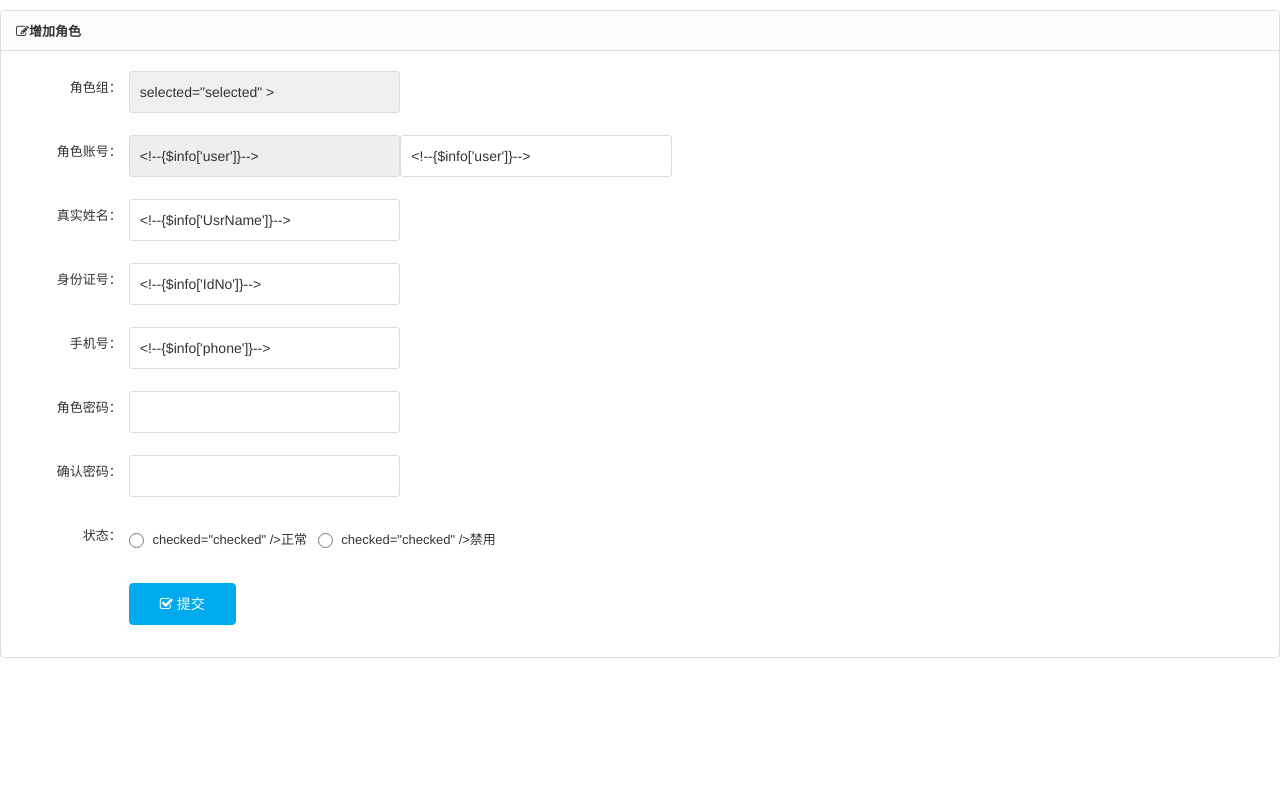
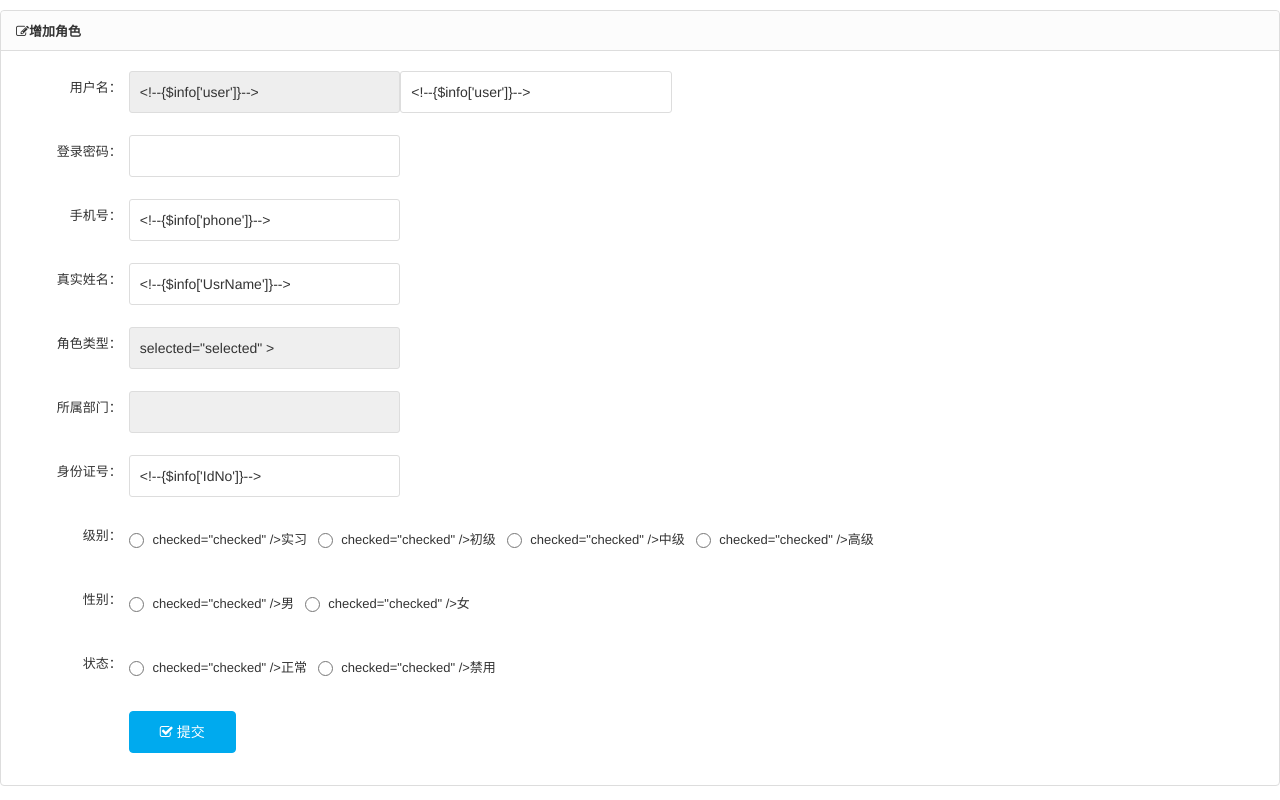
Before and after one commit to qixinliang/zhixiao_system, a PHP site: page /web/template/admin/editinfo.htm in a window 1280 px wide. Run offline with PHP 8.4, Linux system fonts and the light colour scheme; lists and menus that the app fills with data are empty; some libraries are stand-ins or nearby versions.

Commit message:
合并代码

```diff
--- a/sales/data/template_c/admingroup/run.tpl.php
+++ b/sales/data/template_c/admingroup/run.tpl.php
@@ -1,4 +1,4 @@
-<?php  if (!defined("IS_INITPHP")) exit("Access Denied!");  /* INITPHP Version 1.0 ,Create on 2017-03-14 14:54:43, compiled from ./web/template/admingroup/run.htm */ ?>
+<?php  if (!defined("IS_INITPHP")) exit("Access Denied!");  /* INITPHP Version 1.0 ,Create on 2017-03-14 17:56:03, compiled from ./web/template/admingroup/run.htm */ ?>
 <!DOCTYPE html>
 <html lang="zh-cn">
 <head>
--- a/sales/data/template_c/department/add.tpl.php
+++ b/sales/data/template_c/department/add.tpl.php
@@ -1,4 +1,4 @@
-<?php  if (!defined("IS_INITPHP")) exit("Access Denied!");  /* INITPHP Version 1.0 ,Create on 2017-03-14 14:54:56, compiled from ./web/template/department/add.htm */ ?>
+<?php  if (!defined("IS_INITPHP")) exit("Access Denied!");  /* INITPHP Version 1.0 ,Create on 2017-03-14 18:04:09, compiled from ./web/template/department/add.htm */ ?>
 <!DOCTYPE html>
 <html lang="zh-cn">
 <head>
--- a/sales/data/template_c/department/edit.tpl.php
+++ b/sales/data/template_c/department/edit.tpl.php
@@ -1,4 +1,4 @@
-<?php  if (!defined("IS_INITPHP")) exit("Access Denied!");  /* INITPHP Version 1.0 ,Create on 2017-03-14 08:16:56, compiled from ./web/template/department/edit.htm */ ?>
+<?php  if (!defined("IS_INITPHP")) exit("Access Denied!");  /* INITPHP Version 1.0 ,Create on 2017-03-14 18:37:58, compiled from ./web/template/department/edit.htm */ ?>
 <!DOCTYPE html>
 <html lang="zh-cn">
 <head>
--- a/sales/data/template_c/department/run.tpl.php
+++ b/sales/data/template_c/department/run.tpl.php
@@ -1,4 +1,4 @@
-<?php  if (!defined("IS_INITPHP")) exit("Access Denied!");  /* INITPHP Version 1.0 ,Create on 2017-03-14 15:00:07, compiled from ./web/template/department/run.htm */ ?>
+<?php  if (!defined("IS_INITPHP")) exit("Access Denied!");  /* INITPHP Version 1.0 ,Create on 2017-03-14 18:38:01, compiled from ./web/template/department/run.htm */ ?>
 <!DOCTYPE html>
 <html lang="zh-cn">
 <head>
--- a/sales/data/template_c/index/run.tpl.php
+++ b/sales/data/template_c/index/run.tpl.php
@@ -1,4 +1,4 @@
-<?php  if (!defined("IS_INITPHP")) exit("Access Denied!");  /* INITPHP Version 1.0 ,Create on 2017-03-14 14:52:31, compiled from ./web/template/index/run.htm */ ?>
+<?php  if (!defined("IS_INITPHP")) exit("Access Denied!");  /* INITPHP Version 1.0 ,Create on 2017-03-14 18:34:19, compiled from ./web/template/index/run.htm */ ?>
 <!DOCTYPE html>
 <html lang="zh-cn">
 <head>
--- a/sales/data/template_c/left_nav.tpl.php
+++ b/sales/data/template_c/left_nav.tpl.php
@@ -1,4 +1,4 @@
-<?php  if (!defined("IS_INITPHP")) exit("Access Denied!");  /* INITPHP Version 1.0 ,Create on 2017-03-14 14:52:31, compiled from ./web/template/left_nav.htm */ ?>
+<?php  if (!defined("IS_INITPHP")) exit("Access Denied!");  /* INITPHP Version 1.0 ,Create on 2017-03-14 18:34:19, compiled from ./web/template/left_nav.htm */ ?>
 <div class="leftnav">
   <h2><span class="icon-user"></span>系统管理</h2>
   <ul style="display:block">
--- a/sales/library/service/departmentService.php
+++ b/sales/library/service/departmentService.php
@@ -86,4 +86,8 @@ ment_id']];
         }
         return $html;
     }
+
+	public function getParentNodeById($id){
+		return $this->_departmentDao->getParentNodeById($id);
+	}
 }
--- a/sales/web/template/admin/editinfo.htm
+++ b/sales/web/template/admin/editinfo.htm
@@ -17,22 +17,10 @@
   <div class="body-content">
 	<form id="form" class="form-x" >
 
-		<div class="form-group">
-		  <div class="label">
-			<label>角色组：</label>
-		  </div>
-		  <div class="field">
-			<select name="gid" id="gid" class="input w50">
-				<!--{foreach($user_group as $key=>$vo)}-->
-				<option value="<!--{$vo['id']}-->" <!--{if($info['gid']==$vo['id'])}--> selected="selected" <!--{/if}--> ><!--{$vo['name']}--></option>
-				<!--{/foreach}-->
-			</select>
-		  </div>
-		</div>
 
-      <div class="form-group">
+	<div class="form-group">
         <div class="label">
-          <label>角色账号：</label>
+          <label>用户名：</label>
         </div>
         <div class="field">
 			<!--{if($info['user'])}-->
@@ -44,7 +32,28 @@
         </div>
       </div>
 
-      <div class="form-group">
+
+       <div class="form-group">
+        <div class="label">
+          <label>登录密码：</label>
+        </div>
+        <div class="field">
+		  <input name="password" type="password" class="input w50" id="password"/>
+		  <div class="tips_Password" style="float: left;padding-left: 10px;color: #888;line-height: 42px;"></div>
+        </div>
+      </div>
+
+     <div class="form-group">
+        <div class="label">
+          <label>手机号：</label>
+        </div>
+        <div class="field">
+		  <input name="phone" type="text" class="input w50" id="phone" value="<!--{$info['phone']}-->" onblur="chekPhone()"/>
+          <div class="tips_Phone" style="float: left;padding-left: 10px;color: #888;line-height: 42px;"></div>
+        </div>
+      </div>
+
+       <div class="form-group">
         <div class="label">
           <label>真实姓名：</label>
         </div>
@@ -53,6 +62,38 @@
           <div class="tips_UsrName" style="float: left;padding-left: 10px;color: #888;line-height: 42px;"></div>
         </div>
       </div>
+
+
+		<div class="form-group">
+		  <div class="label">
+			<label>角色类型：</label>
+		  </div>
+		  <div class="field">
+			<select name="gid" id="gid" class="input w50">
+				<!--{foreach($user_group as $key=>$vo)}-->
+				<option value="<!--{$vo['id']}-->" <!--{if($info['gid']==$vo['id'])}--> selected="selected" <!--{/if}--> ><!--{$vo['name']}--></option>
+				<!--{/foreach}-->
+			</select>
+			<div class="tips_jiaose" style="float: left;padding-left: 10px;color: #888;line-height: 42px;"></div>
+		  </div>
+		</div>
+
+
+      <div class="form-group">
+		  <div class="label">
+			<label>所属部门：</label>
+		  </div>
+		  <div class="field">
+			<select name=department_id id="department_id" class="input w50">
+                <!--{$html}-->
+			</select>
+			<div class="tips_bumen" style="float: left;padding-left: 10px;color: #888;line-height: 42px;"></div>
+		  </div>
+		</div>
+
+
+
+
 
       <div class="form-group">
         <div class="label">
@@ -64,35 +105,37 @@
         </div>
       </div>
 
-      <div class="form-group">
-        <div class="label">
-          <label>手机号：</label>
-        </div>
-        <div class="field">
-		  <input name="phone" type="text" class="input w50" id="phone" value="<!--{$info['phone']}-->" onblur="chekPhone()"/>
-          <div class="tips_Phone" style="float: left;padding-left: 10px;color: #888;line-height: 42px;"></div>
-        </div>
-      </div>
 
       <div class="form-group">
         <div class="label">
-          <label>角色密码：</label>
+          <label>级别：</label>
         </div>
         <div class="field">
-		  <input name="password" type="password" class="input w50" id="password"/>
-		  <div class="tips_Password" style="float: left;padding-left: 10px;color: #888;line-height: 42px;"></div>
+          <div class="button-group radio">
+			<input name="level_id" type="radio" value="0"  <!--{if($info['level_id']==0)}--> checked="checked" <!--{/if}--> />实习&nbsp;&nbsp;
+			<input name="level_id" type="radio" value="1" <!--{if($info['level_id']==1)}--> checked="checked" <!--{/if}--> />初级&nbsp;&nbsp;
+			<input name="level_id" type="radio" value="2" <!--{if($info['level_id']==2)}--> checked="checked" <!--{/if}--> />中级&nbsp;&nbsp;
+			<input name="level_id" type="radio" value="3" <!--{if($info['level_id']==3)}--> checked="checked" <!--{/if}--> />高级&nbsp;&nbsp;
+			<span class="tips" style="padding-left: 10px;color: #888;line-height: 42px;"></span>
+           </div>
         </div>
-      </div>
+     </div>
 
-      <div class="form-group">
+
+     <div class="form-group">
         <div class="label">
-          <label>确认密码：</label>
+          <label>性别：</label>
         </div>
         <div class="field">
-		  <input name="password2" type="password" class="input w50" id="password2"/>
-		  <div class="tips_RePassword" style="float: left;padding-left: 10px;color: #888;line-height: 42px;"></div>
+          <div class="button-group radio">
+			<input name="gender" type="radio" value="1"  <!--{if($info['gender']==1)}--> checked="checked" <!--{/if}--> />男&nbsp;&nbsp;
+			<input name="gender" type="radio" value="2" <!--{if($info['gender']==2)}--> checked="checked" <!--{/if}--> />女&nbsp;&nbsp;
+			<span class="tips" style="padding-left: 10px;color: #888;line-height: 42px;"></span>
+           </div>
         </div>
-      </div>
+     </div>
+
+
 
      <div class="form-group">
         <div class="label">
@@ -162,6 +205,20 @@ function chekIdNo()
 		return false;
 	}
 }
+function chekJiaose(){
+	 var gid = $("#gid").val();
+	if(gid <0){
+		$(".tips_jiaose").html("<font color=\"red\">请选择角色类型</font>").show();
+		return false;
+	}
+}
+function chekBumen(){
+	 var department_id = $("#department_id").val();
+	if(department_id <0){
+		$(".tips_bumen").html("<font color=\"red\">请选择所属部门</font>").show();
+		return false;
+	}
+}
 
 function chekPhone()
 {
@@ -176,11 +233,15 @@ function chekPhone()
 }
 
 function sub(obj){
+	chekUsName();//用户名
+	chekPhone();//手机号码
+	chekUsrName();//真实姓名
+	chekJiaose();//角色类型
+	chekBumen();//所属部门
+	chekIdNo();//身份证号
 
-	chekUsName();
-	chekUsrName();
-	chekIdNo();
-	chekPhone();
+	//
+	//
 	if(user == 1 && UsrName == 1 && IdNo == 1 && Phone == 1)
 	{
 		$.ajax({
```
Also changed, not shown: sales/library/dao/departmentDao.php (+45 -0 lines), sales/web/controller/adminController.php (+46 -1 lines), sales/web/controller/departmentController.php (+34 -1 lines), sales/web/template/admin/addinfo.htm (+106 -50 lines), 1 other file.
